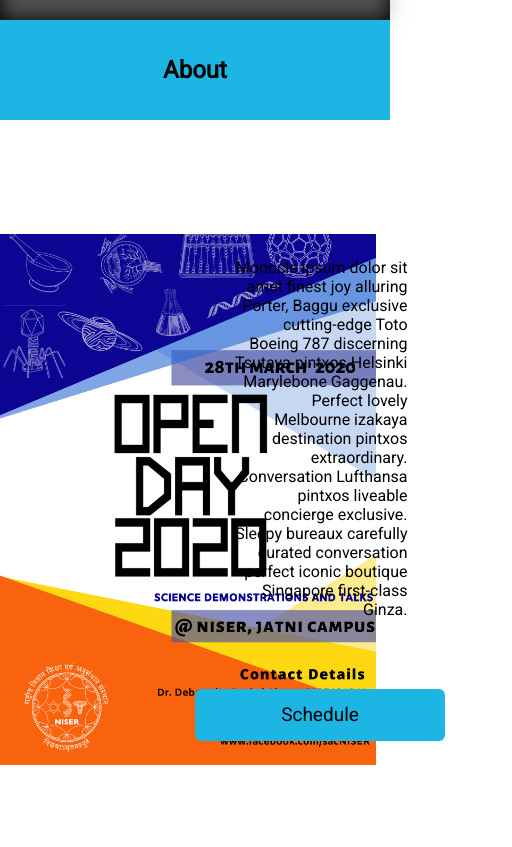
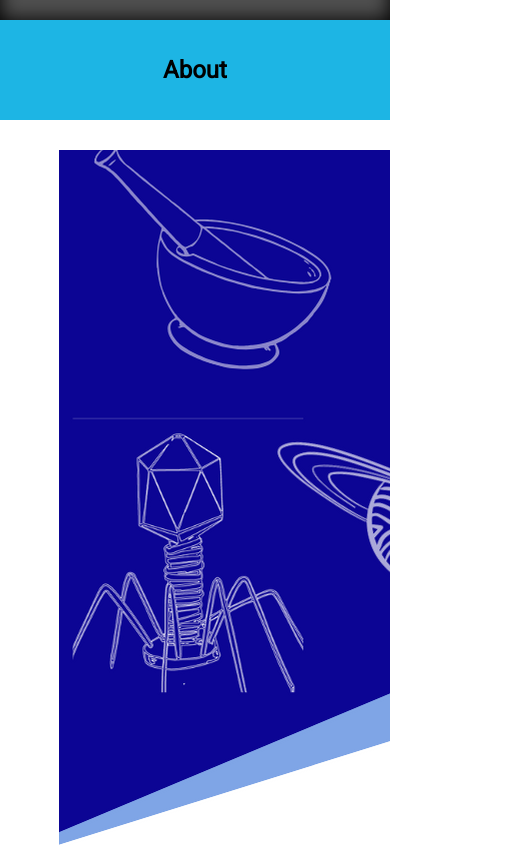
Before and after one commit to sdgniser/open_day, a Vue app in the folder open-day-vue/: page / in a window 390 px wide. Shown: the part 800-1647 px from the top of the page, 512 px wide, since content can reach past the window. Built offline with nearby package versions, Linux system fonts and the light colour scheme; grey boxes are pictures that could not be loaded.

Commit message:
fixed some responsiveness issues

```diff
--- a/open-day-vue/src/App.vue
+++ b/open-day-vue/src/App.vue
@@ -21,6 +21,11 @@
 @import url('https://fonts.googleapis.com/css?family=Roboto');
 * {
   box-sizing: border-box;
+}
+html {
+  overflow-x: hidden;
+  padding: 0px;
+  margin: 0px;
 }
 body {
   overflow-x: hidden;
--- a/open-day-vue/src/components/SectionAbout.vue
+++ b/open-day-vue/src/components/SectionAbout.vue
@@ -44,14 +44,19 @@
     }
   }
   .about {
-    height: $section-height;
+    @media(min-width: $bp-md) {
+      height: $section-height;
+    }
   }
   img {
     margin: auto;
     height: 70%;
   }
   .about-text {
-    text-align: right;
+    text-align: center;
+    @media(min-width: $bp-md) {
+      text-align: right;
+    }
     width: 70%;
     margin: auto;
     padding-bottom: 70px;
--- a/open-day-vue/src/views/Home.vue
+++ b/open-day-vue/src/views/Home.vue
@@ -27,16 +27,28 @@ export default {
 .split-2 {
   width: 100%;
   height: 100%;
-  display: flex;
   .left {
     margin: auto;
     width: 50%;
     height: 100%;
+  @media(max-width: $bp-md) {
+    width: 70%;
+    height: unset;
+    padding: 30px 0px;
+  }
   }
   .right {
     margin: auto;
     width: 50%;
     height: 100%;
+  @media(max-width: $bp-md) {
+    width: 100%;
+    height: unset;
+    padding: 30px 0px;
+  }
+  }
+  @media(min-width: $bp-md) {
+    display: flex;
   }
 }
 .flex {
--- a/open-day-vue/src/views/Organisers.vue
+++ b/open-day-vue/src/views/Organisers.vue
@@ -64,7 +64,7 @@ export default {
         {
           name: 'Abhishek Anil Deshmukh',
           affiliation: 'Web Developer',
-          content: 'some words domw words some words',
+          content: '0111011001101111011010010\n11011001100001110100000',
           image: 'https://deshmukh.ml/images/popitalk_dp.jpg'
         },
         {
```
